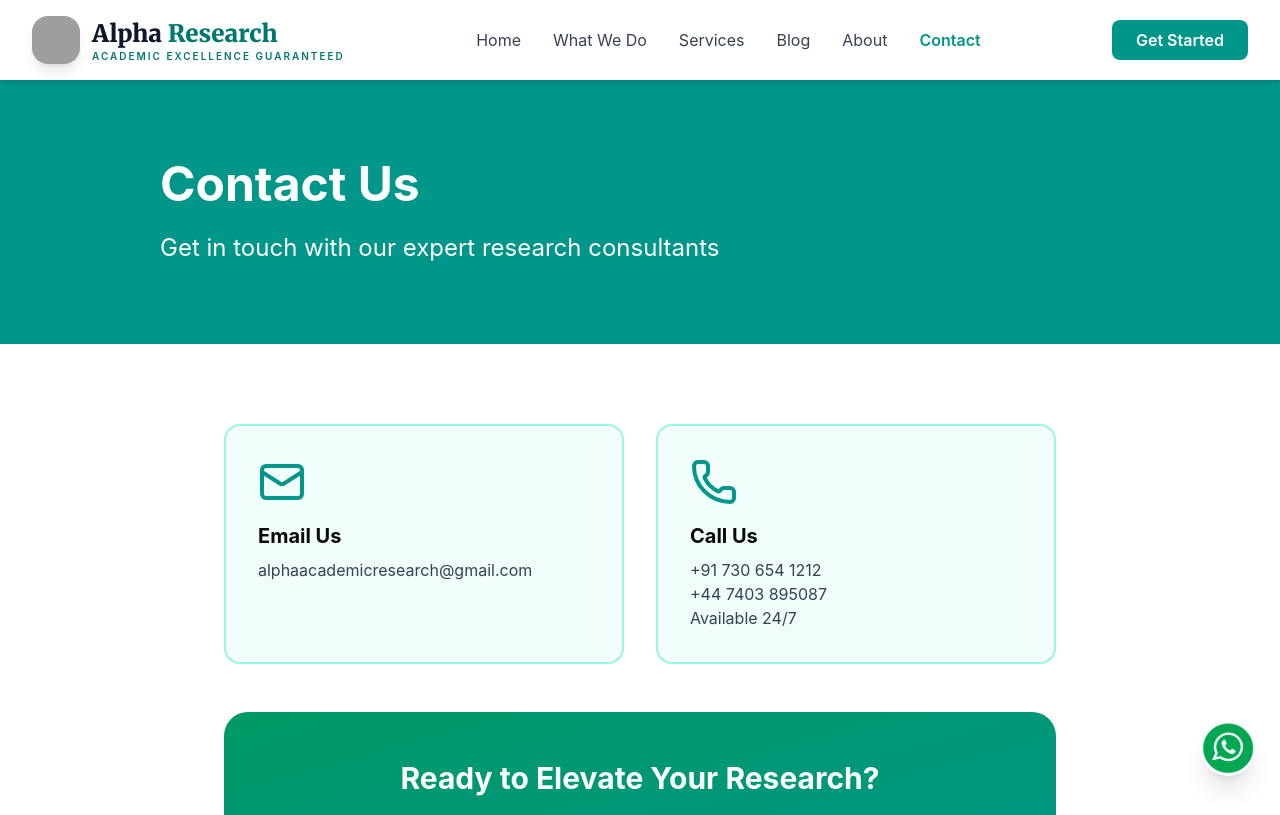
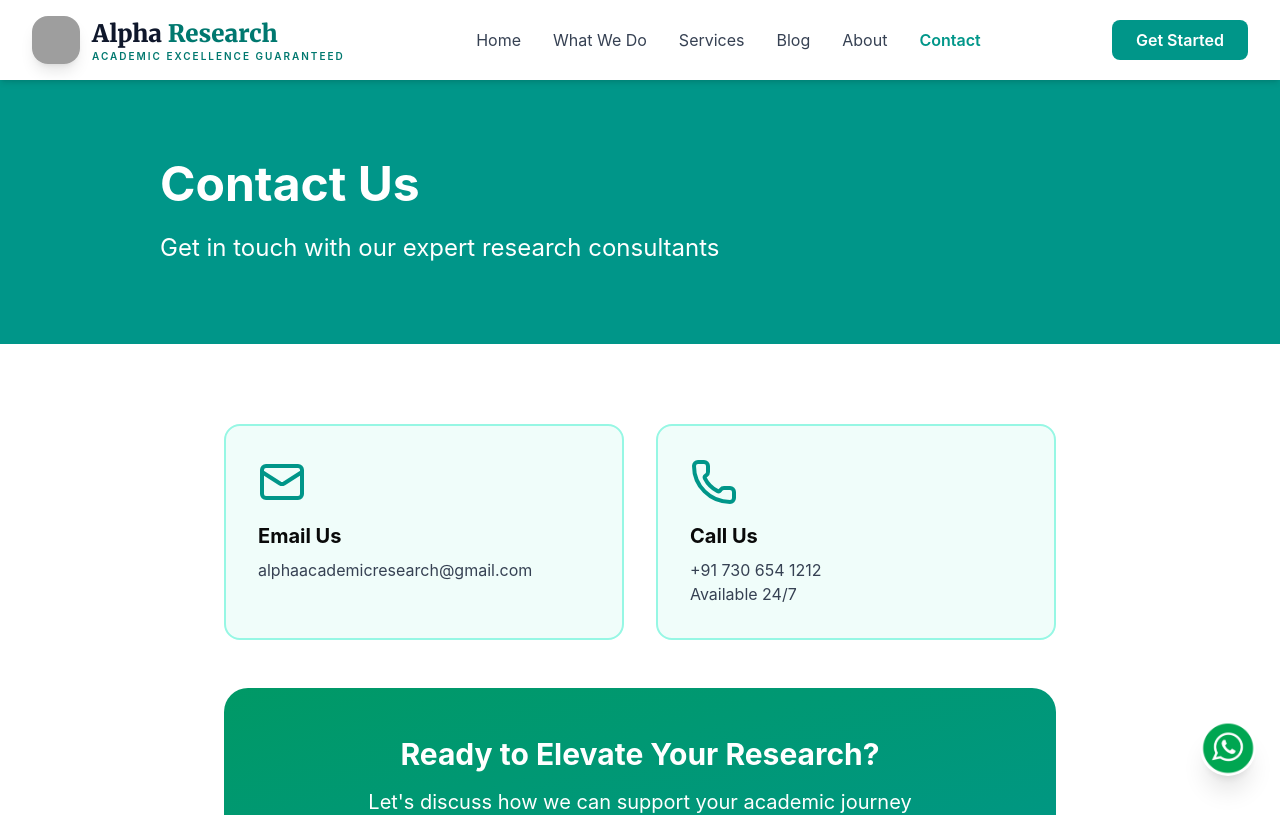
Before and after one commit to Philip-V12/Alpha-Research-, a React (Vite) app: page /contact in a window 1280 px wide. Shown: the top 815 px of the page. Built offline with nearby package versions, Linux system fonts and the light colour scheme; grey boxes are pictures that could not be loaded.

Commit message:
Update Contact.tsx

```diff
--- a/src/app/pages/Contact.tsx
+++ b/src/app/pages/Contact.tsx
@@ -33,7 +33,7 @@ export function Contact() {
                 <a href="tel:+917306541212" className="hover:text-teal-600 transition">+91 730 654 1212</a>
               </p>
               <p className="text-gray-700">
-                <a href="tel:+447403895087" className="hover:text-teal-600 transition">+44 7403 895087</a>
+
               </p>
               <p className="text-gray-700">Available 24/7</p>
             </div>
```
